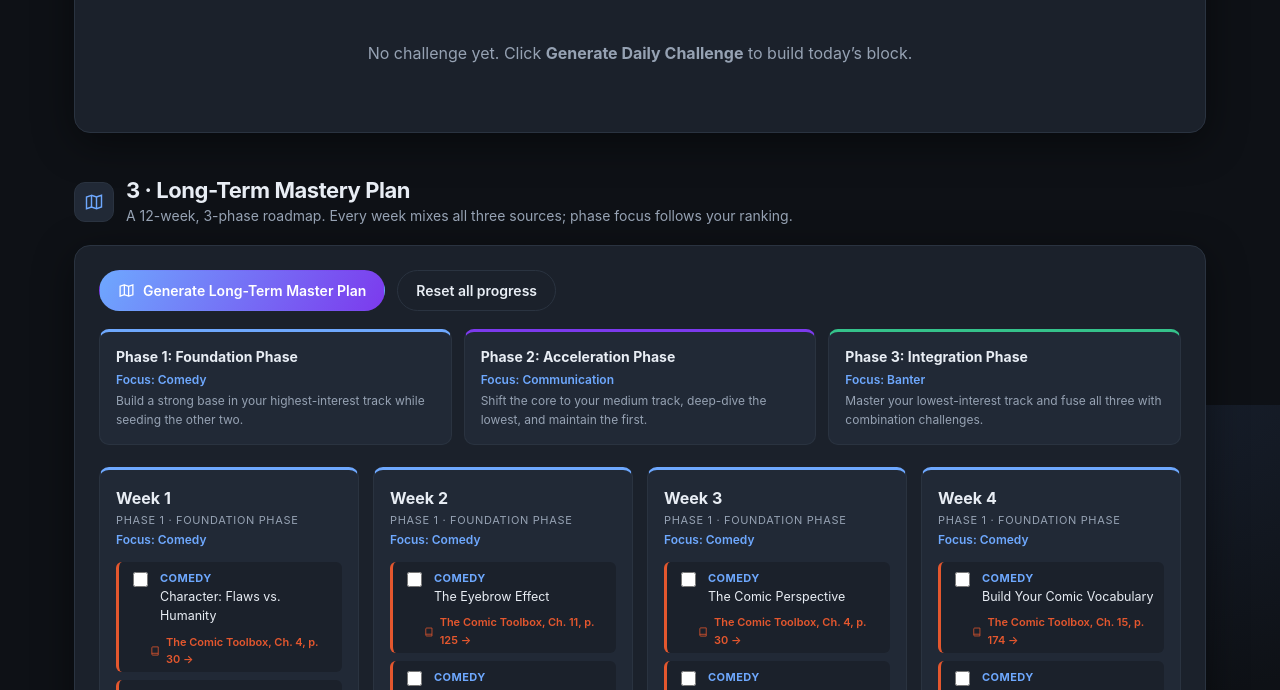
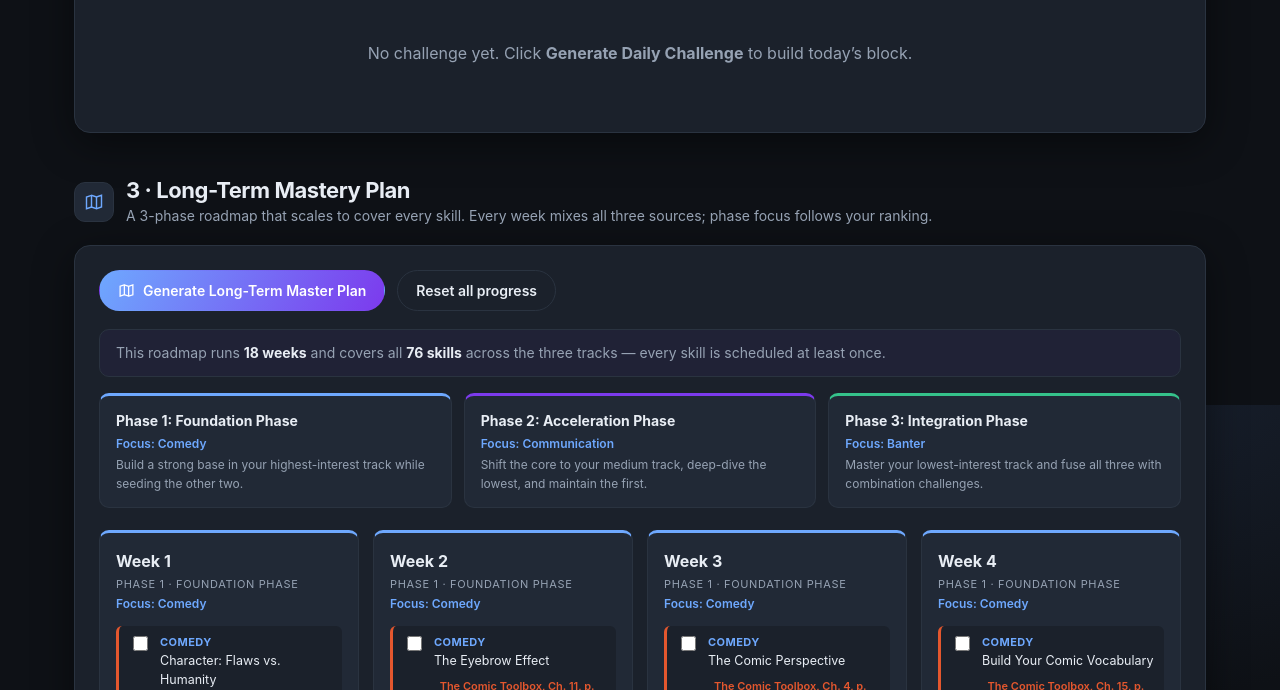
Before and after one commit to DenseLink/Arguments-Conversations-Banter, a plain HTML site: page index.html in a window 1280 px wide. Both pictures are taken after a click on the button "Generate Long-Term Master Plan". Shown: the part 1195-1885 px from the top of the page. Drawn offline with Linux system fonts and the light colour scheme.

Commit message:
Master plan now scales to cover every skill (no longer capped at 12 weeks)
- generateMasterPlan: length scales with library size; loops until every
  skill in all 3 tracks is scheduled at least once (5 skills/week, phases
  split into equal thirds). With 76 skills this yields an 18-week roadmap.
- Uncovered-first draw with cross-track fallback guarantees full coverage
  for any interest ranking; combos in the Integration phase reuse already-
  learned skills without disturbing coverage.
- Expose totalWeeks/totalSkills; show a coverage banner in the plan UI and
  a dynamic flash message. Update index copy and add .plan-coverage styles.

```diff
--- a/css/styles.css
+++ b/css/styles.css
@@ -127,6 +127,8 @@ svg { width: 20px; height: 20px; display: block; }
 .daily-task.done .dt-prompt { text-decoration: line-through; }
 
 /* -------------------------------------------------------------- timeline */
+.plan-coverage { margin: 0 0 16px; padding: 12px 16px; border: 1px solid var(--line); border-radius: 10px; background: rgba(124,58,237,.06); color: var(--muted); font-size: 14px; }
+.plan-coverage strong { color: var(--text); }
 .phase-legend { display: grid; grid-template-columns: repeat(3, 1fr); gap: 12px; margin-bottom: 22px; }
 .phase-chip { padding: 14px 16px; border-radius: var(--radius-sm); border: 1px solid var(--line); background: var(--panel-2); display: flex; flex-direction: column; gap: 3px; }
 .phase-chip b { font-size: 14px; }
--- a/index.html
+++ b/index.html
@@ -30,7 +30,7 @@
     <section class="hero">
       <span class="eyebrow">The Adaptive Planning Engine</span>
       <h1>Learn to be <span class="grad">clever, persuasive &amp; magnetic</span> &mdash; systematically.</h1>
-      <p class="lede">Three research-backed tracks built from real source literature: comedic engineering, the classical art of persuasion, and real-time witty banter. Rank your interests and let the engine build your daily reps and a 12-week mastery roadmap.</p>
+      <p class="lede">Three research-backed tracks built from real source literature: comedic engineering, the classical art of persuasion, and real-time witty banter. Rank your interests and let the engine build your daily reps and a full-coverage mastery roadmap.</p>
       <div class="stat-bar" id="statBar"></div>
     </section>
 
@@ -67,7 +67,7 @@
     <section class="section" id="plan">
       <div class="section-head">
         <span class="ico"><svg viewBox="0 0 24 24" fill="none" stroke="currentColor" stroke-width="1.7"><path d="M9 4 3 6v14l6-2 6 2 6-2V4l-6 2-6-2Z"/><path d="M9 4v14M15 6v14"/></svg></span>
-        <div><h2>3 &middot; Long-Term Mastery Plan</h2><p>A 12-week, 3-phase roadmap. Every week mixes all three sources; phase focus follows your ranking.</p></div>
+        <div><h2>3 &middot; Long-Term Mastery Plan</h2><p>A 3-phase roadmap that scales to cover every skill. Every week mixes all three sources; phase focus follows your ranking.</p></div>
       </div>
       <div class="panel">
         <div class="btn-row">
--- a/js/app.js
+++ b/js/app.js
@@ -197,7 +197,7 @@
       STORE.setPlan(plan);
       state.planProgress = {}; save();
       renderPlan();
-      flash("12-week master plan generated.");
+      flash(plan.totalWeeks + "-week master plan generated — covers all " + plan.totalSkills + " skills.");
     });
     var r = document.getElementById("resetAll");
     if (r) r.addEventListener("click", function () {
@@ -247,9 +247,13 @@
     var host = document.getElementById("planBlock");
     if (!host) return;
     var plan = STORE.getPlan();
-    if (!plan) { host.innerHTML = '<p class="empty">No roadmap yet. Click <strong>Generate Long-Term Master Plan</strong> to build your 12-week timeline.</p>'; return; }
+    if (!plan) { host.innerHTML = '<p class="empty">No roadmap yet. Click <strong>Generate Long-Term Master Plan</strong> to build a timeline that covers every skill.</p>'; return; }
 
-    var html = '<div class="phase-legend">';
+    var html = '';
+    if (plan.totalWeeks) {
+      html += '<p class="plan-coverage">This roadmap runs <strong>' + plan.totalWeeks + ' weeks</strong> and covers all <strong>' + plan.totalSkills + ' skills</strong> across the three tracks &mdash; every skill is scheduled at least once.</p>';
+    }
+    html += '<div class="phase-legend">';
     plan.phaseSummary.forEach(function (p) {
       html += '<div class="phase-chip p' + p.n + '"><b>Phase ' + p.n + ': ' + p.name + '</b><span>Focus: ' + p.focus + '</span><small>' + p.blurb + '</small></div>';
     });
--- a/js/planner.js
+++ b/js/planner.js
@@ -2,7 +2,8 @@
  * planner.js  —  Algorithmic, interest-weighted planning engine.
  *
  *   A. generateDailyChallenge(prefs)  -> proportional 60/30/10 daily block
- *   B. generateMasterPlan(prefs)      -> 12-week, 3-phase mastery roadmap
+ *   B. generateMasterPlan(prefs)      -> full-coverage, 3-phase mastery roadmap
+ *                                        (scales to cover every skill)
  *
  * "prefs" is an ordered array of track ids, HIGHEST interest first, e.g.
  *   ["banter", "comedy", "communication"]
@@ -94,14 +95,21 @@
   }
 
   /* ---------------------------------------------------------------------------
-   * B. LONG-TERM MASTER PLAN — 12 weeks across 3 phases.
+   * B. LONG-TERM MASTER PLAN — full-coverage, interest-weighted roadmap.
    *
-   * The Mix Rule: every week blends concepts from ALL three tracks.
-   * Preference-driven focus:
-   *   Phase 1 (wk 1-4)  : ~65% HIGH interest  + seed medium/low
-   *   Phase 2 (wk 5-8)  : ~65% MEDIUM interest + deep-dive LOW + maintain high
-   *   Phase 3 (wk 9-12) : focus LOW interest    + integration combo challenges
+   * The plan length is NOT fixed. It scales to however many weeks are needed to
+   * cover EVERY skill across ALL three tracks at least once (5 skills/week), so
+   * a bigger library simply produces a longer roadmap.
+   *
+   * The Mix Rule: every week blends skills from all three tracks.
+   * Preference-driven focus (phases are thirds of the total length):
+   *   Phase 1 (Foundation)   : lean HIGH interest   + seed medium/low
+   *   Phase 2 (Acceleration) : lean MEDIUM interest + deep-dive low + maintain high
+   *   Phase 3 (Integration)  : lean LOW interest     + combo challenges that fuse
+   *                            already-learned skills from all three tracks
    * ------------------------------------------------------------------------ */
+  var SLOTS_PER_WEEK = 5;
+
   function generateMasterPlan(prefs, opts) {
     opts = opts || {};
     var seed = opts.seed != null ? opts.seed : hash(prefs.join(","));
@@ -109,14 +117,16 @@
 
     var high = prefs[0], medium = prefs[1], low = prefs[2];
 
-    // rotating pools of concepts per track so weeks don't repeat concepts
+    // shuffled pools of skills per track so the ordering feels fresh
     var pools = {};
     prefs.forEach(function (t) { pools[t] = shuffleArr(C[t].concepts.slice(), rng); });
     var cursor = { comedy: 0, communication: 0, banter: 0 };
-    function next(tid) {
-      var pool = pools[tid];
-      var c = pool[cursor[tid] % pool.length];
-      cursor[tid]++;
+    var covered = {};        // "track/id" -> true, real (non-combo) skills only
+    var coveredCount = 0;
+
+    var totalConcepts = prefs.reduce(function (s, t) { return s + C[t].concepts.length; }, 0);
+
+    function mk(tid, c) {
       return {
         track: tid, trackName: C[tid].short, accent: C[tid].accent,
         id: c.id, name: c.name, book: C[tid].book,
@@ -125,48 +135,75 @@
       };
     }
 
-    var phases = [
-      {
-        n: 1, name: "Foundation Phase", focus: high,
+    // Draw the next *uncovered* skill, preferring the requested track. If that
+    // track is fully covered, fall back to any track that still has uncovered
+    // skills (preference order). Once everything is covered, cycle for review.
+    function next(preferred) {
+      var order = [preferred].concat(prefs.filter(function (t) { return t !== preferred; }));
+      for (var k = 0; k < order.length; k++) {
+        var t = order[k], pool = pools[t];
+        for (var i = 0; i < pool.length; i++) {
+          var idx = (cursor[t] + i) % pool.length;
+          var c = pool[idx], key = t + "/" + c.id;
+          if (!covered[key]) {
+            cursor[t] = idx + 1;
+            covered[key] = true; coveredCount++;
+            return mk(t, c);
+          }
+        }
+      }
+      // all covered — return a review pick from the preferred track
+      var rp = pools[preferred];
+      var rc = rp[cursor[preferred] % rp.length];
+      cursor[preferred]++;
+      return mk(preferred, rc);
+    }
+
+    function coveredPick(tid) {
+      var pool = pools[tid];
+      for (var i = 0; i < pool.length; i++) {
+        var c = pool[i];
+        if (covered[tid + "/" + c.id]) return mk(tid, c);
+      }
+      return mk(tid, pool[Math.floor(rng() * pool.length)]);
+    }
+
+    // Number of weeks needed to touch every skill (5 new skills/week),
+    // rounded up to a whole number of 3 equal phases (min 12 for a full arc).
+    var weeksNeeded = Math.ceil(totalConcepts / SLOTS_PER_WEEK);
+    var phaseLen = Math.max(4, Math.ceil(weeksNeeded / 3));
+    var totalWeeks = phaseLen * 3;
+
+    var phaseDefs = [
+      { n: 1, name: "Foundation Phase", focus: high,
         blurb: "Build a strong base in your highest-interest track while seeding the other two.",
-        // per-week concept mix (track id per slot)
-        mix: [high, high, high, medium, low]
-      },
-      {
-        n: 2, name: "Acceleration Phase", focus: medium,
+        mix: [high, high, high, medium, low] },
+      { n: 2, name: "Acceleration Phase", focus: medium,
         blurb: "Shift the core to your medium track, deep-dive the lowest, and maintain the first.",
-        mix: [medium, medium, medium, low, high]
-      },
-      {
-        n: 3, name: "Integration Phase", focus: low,
+        mix: [medium, medium, medium, low, high] },
+      { n: 3, name: "Integration Phase", focus: low,
         blurb: "Master your lowest-interest track and fuse all three with combination challenges.",
-        mix: [low, low, medium, high, "combo"]
-      }
+        mix: [low, low, medium, high, high] }
     ];
 
     var weeks = [];
-    var weekNo = 0;
-    phases.forEach(function (phase) {
-      for (var w = 0; w < 4; w++) {
-        weekNo++;
+    for (var weekNo = 1; weekNo <= totalWeeks; weekNo++) {
+      var phase = phaseDefs[Math.min(2, Math.floor((weekNo - 1) / phaseLen))];
       var concepts = [];
-        phase.mix.forEach(function (slot) {
-          if (slot === "combo") {
-            // an integration challenge merging all three tracks
-            var a = next(high), b = next(medium), c = next(low);
+      phase.mix.forEach(function (slot) { concepts.push(next(slot)); });
+
+      // Integration weeks add a combo challenge that fuses already-learned
+      // skills from all three tracks (does not consume new coverage).
+      if (phase.n === 3) {
+        var a = coveredPick(high), b = coveredPick(medium), c = coveredPick(low);
         concepts.push({
           track: "combo", trackName: "Integration", accent: "#7c3aed",
           id: "combo-" + weekNo,
           name: "Combo Challenge: fuse " + a.name + " + " + b.name + " + " + c.name,
-              book: "All three sources",
-              combo: true,
-              parts: [a, b, c],
-              link: a.link
+          book: "All three sources", combo: true, parts: [a, b, c], link: a.link
         });
-          } else {
-            concepts.push(next(slot));
       }
-        });
+
       weeks.push({
         week: weekNo,
         phase: phase.n,
@@ -177,13 +214,14 @@
         concepts: concepts
       });
     }
-    });
 
     return {
       createdAt: new Date().toISOString(),
       seed: seed,
       prefs: prefs.slice(),
-      phaseSummary: phases.map(function (p) {
+      totalWeeks: totalWeeks,
+      totalSkills: totalConcepts,
+      phaseSummary: phaseDefs.map(function (p) {
         return { n: p.n, name: p.name, focus: C[p.focus].short, blurb: p.blurb };
       }),
       weeks: weeks
```
Lines whose indentation alone changed are shown as unchanged.
